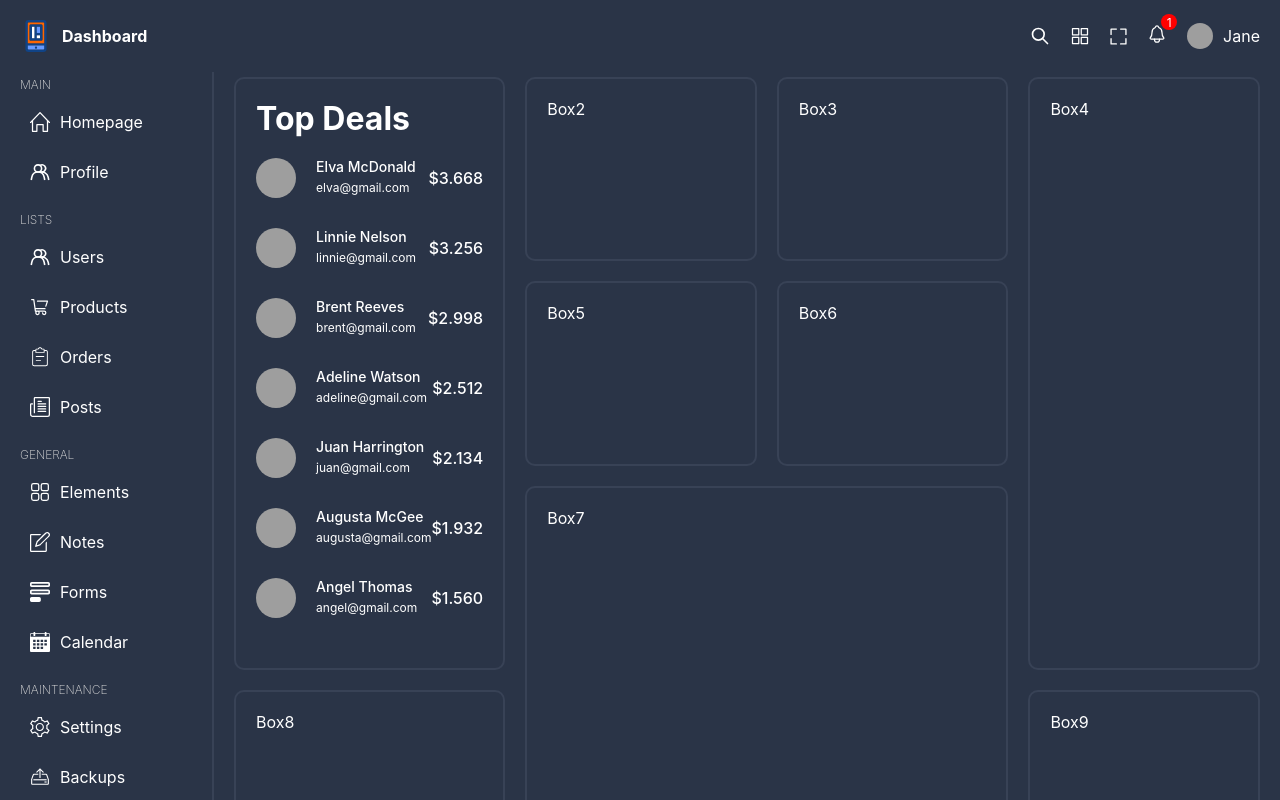
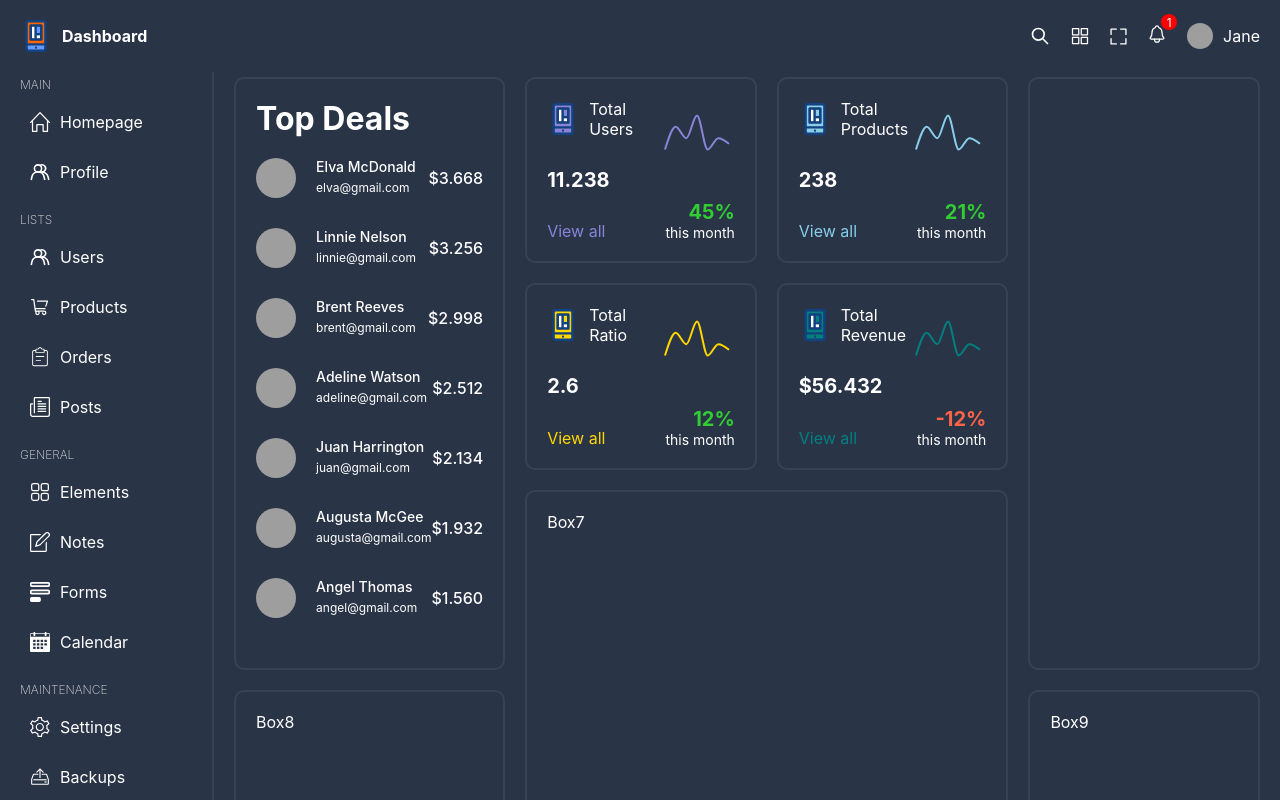
Before and after one commit to MohamdAlaa/Admin-Dahboard, a React (Vite) app: page / in a window 1280 px wide. Shown: the top 800 px of the page. Built offline with nearby package versions, Linux system fonts and the light colour scheme; grey boxes are pictures that could not be loaded.

Commit message:
finished from react chart

```diff
--- a/package.json
+++ b/package.json
@@ -13,6 +13,7 @@
     "react": "^18.2.0",
     "react-dom": "^18.2.0",
     "react-router-dom": "^6.16.0",
+    "recharts": "^2.8.0",
     "sass": "^1.68.0"
   },
   "devDependencies": {
--- /dev/null
+++ b/src/component/chartBox/ChartBox.tsx
@@ -0,0 +1,46 @@
+import { ResponsiveContainer ,  LineChart, Line , Tooltip} from "recharts";
+import "./chartBox.scss"
+import { Link } from "react-router-dom";
+
+
+type Props = {
+    color: string;
+    icon: string;
+    title: string;
+    dataKey: string;
+    number: number | string;
+    percentage: number;
+    chartData: object[]
+
+}
+
+const ChartBox = (props:Props) => {
+  return(
+    <div className="chartBox">
+        <div className="boxInfo">
+            <div className="title">
+                <img src={props.icon} alt="user" />
+                <span>{props.title}</span>
+            </div>
+            <h1>{props.number}</h1>
+            <Link to="/" style={{color: props.color}}>View all</Link>
+        </div>
+        <div className="chartInfo">
+            <div className="chart">
+                <ResponsiveContainer width="99%" height="100%">
+                    <LineChart data={props.chartData}>
+                        <Tooltip contentStyle={{background: "transparent", border:"none"}} labelStyle={{display:"none"}} position={{x: 10 , y: 60}}/>
+                        <Line type="monotone" dataKey={props.dataKey} stroke={props.color} strokeWidth={2} dot={false}/>
+                    </LineChart>
+                </ResponsiveContainer>
+            </div>
+            <div className="texts">
+                <span className="percentage" style={{color: props.percentage < 0 ? "tomato" : "limegreen"}}>{props.percentage}%</span>
+                <span className="duration">this month</span>
+            </div>
+        </div>
+    </div>
+  )
+};
+
+export default ChartBox;
--- /dev/null
+++ b/src/component/chartBox/chartBox.scss
@@ -0,0 +1,48 @@
+.chartBox {
+    display: flex;
+    height: 100%;
+
+    .boxInfo {
+        flex: 3;
+        display: flex;
+        flex-direction: column;
+        justify-content: space-between;
+
+        .title {
+            display: flex;
+            align-items: center;
+            gap: 10px;
+        }
+
+        h1 {
+            font-size: 20px;
+        }
+    }
+
+    .chartInfo {
+        flex: 2;
+        display: flex;
+        flex-direction: column;
+        justify-content: space-between;
+
+        .chart {
+        width: 100%;
+        height: 100%;
+        }
+
+        .texts {
+        display: flex;
+        flex-direction: column;
+        text-align: right;
+
+        .percentage {
+            font-weight: bold;
+            font-size: 20px;
+        }
+
+        .duration {
+            font-size: 14px;
+        }
+        }
+    }
+}
--- a/src/pages/home/Home.tsx
+++ b/src/pages/home/Home.tsx
@@ -1,4 +1,6 @@
+import ChartBox from "../../component/chartBox/ChartBox";
 import TopBox from "../../component/topBox/TopBox";
+import { chartBoxUser , chartBoxProduct, chartBoxRevenue, chartBoxConversion,  } from "../../data";
 import "./home.scss"
 
 
@@ -9,11 +11,11 @@
       <div className="box box1">
         <TopBox />
       </div>
-      <div className="box box2">Box2</div>
-      <div className="box box3">Box3</div>
-      <div className="box box4">Box4</div>
-      <div className="box box5">Box5</div>
-      <div className="box box6">Box6</div>
+      <div className="box box2"><ChartBox {...chartBoxUser}/></div>
+      <div className="box box3"><ChartBox {...chartBoxProduct}/></div>
+      <div className="box box4"></div>
+      <div className="box box5"><ChartBox {...chartBoxConversion}/></div>
+      <div className="box box6"><ChartBox {...chartBoxRevenue}/></div>
       <div className="box box7">Box7</div>
       <div className="box box8">Box8</div>
       <div className="box box9">Box9</div>
```
Also changed, not shown: 1 other file (tests, documents, lock files or other folders).
